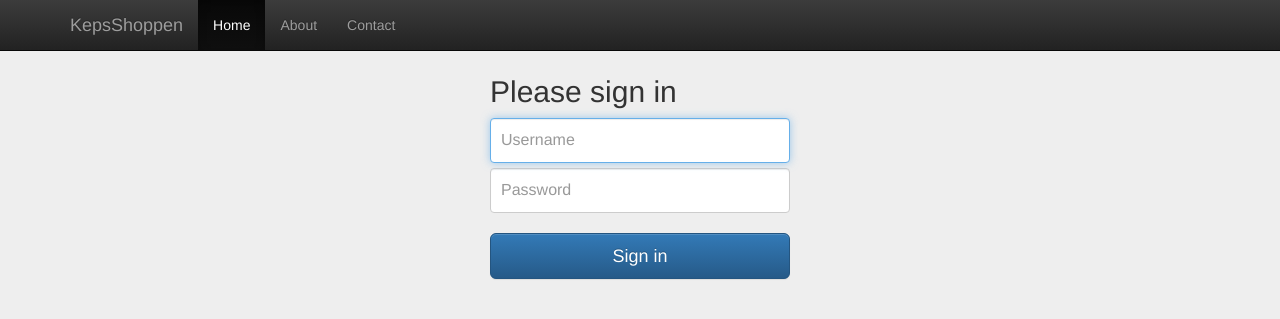
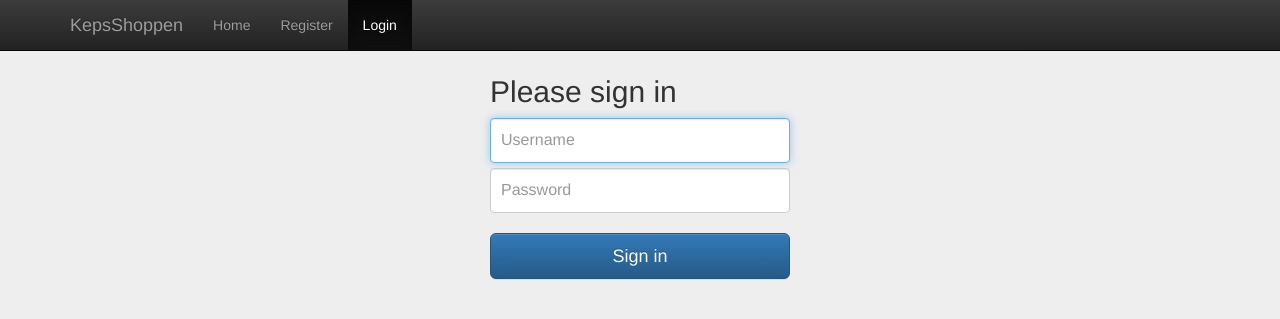
Before and after one commit to Dolck/eitf05, a PHP site: page /login.php in a window 1280 px wide. Shown: the top 319 px of the page. Run offline with PHP 8.4, Linux system fonts and the light colour scheme.

Commit message:
handle current page in header

```diff
--- a/webshop/header.php
+++ b/webshop/header.php
@@ -23,13 +23,14 @@
             <span class="icon-bar"></span>
             <span class="icon-bar"></span>
           </button>
-          <a class="navbar-brand" href="#">KepsShoppen</a>
+          <a class="navbar-brand" href="index.php">KepsShoppen</a>
         </div>
         <div id="navbar" class="collapse navbar-collapse">
           <ul class="nav navbar-nav">
-            <li class="active"><a href="#">Home</a></li>
-            <li><a href="#about">About</a></li>
-            <li><a href="#contact">Contact</a></li>
+            <li <?php if(basename($_SERVER['PHP_SELF']) == 'index.php'){ echo 'class="active"';} ?>><a href="index.php">Home</a></li>
+            <!-- TODO: add logic to show different menu items when logged in -->
+            <li <?php if(basename($_SERVER['PHP_SELF']) == 'register.php'){ echo 'class="active"';} ?>><a href="register.php">Register</a></li>
+            <li <?php if(basename($_SERVER['PHP_SELF']) == 'login.php'){ echo 'class="active"';} ?>><a href="login.php">Login</a></li>
           </ul>
         </div><!--/.nav-collapse -->
       </div>
```
